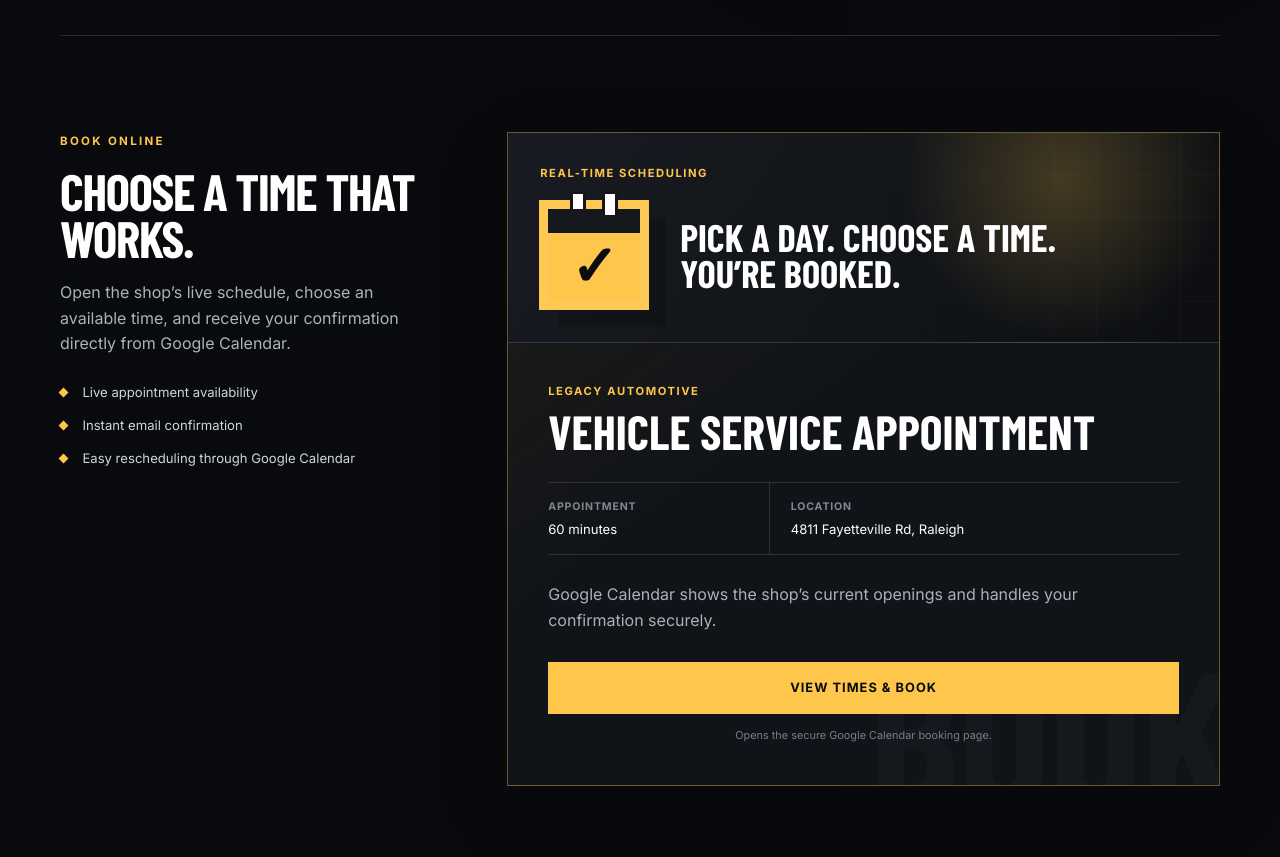
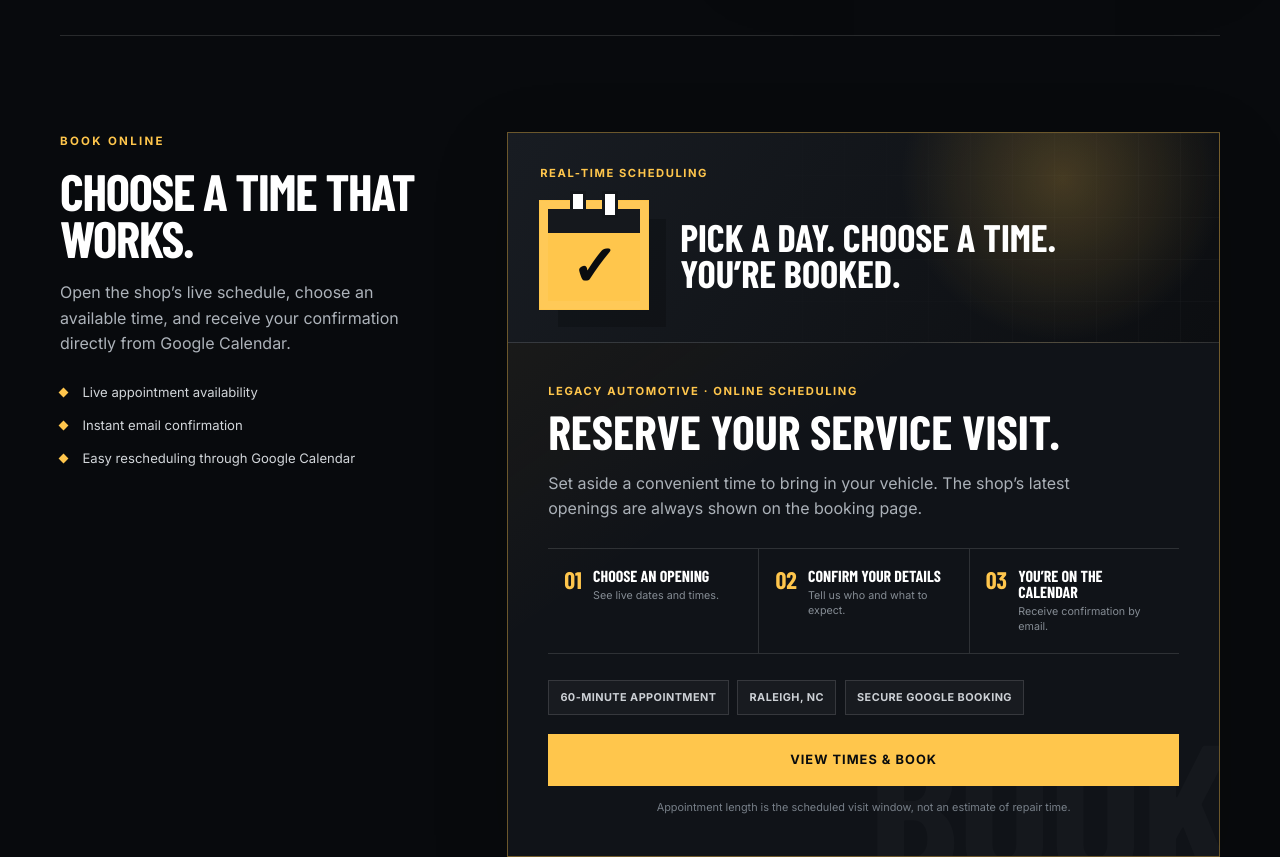
Before and after one commit to ttater041-stack/ttater041-stack.github.io, a plain HTML site: page index.html in a window 1280 px wide. Shown: the part 6840-7697 px from the top of the page. Drawn offline with nearby package versions, Linux system fonts and the light colour scheme; a web font is replaced by a local one.

Commit message:
Refine appointment booking details

```diff
--- a/index.html
+++ b/index.html
@@ -12,7 +12,7 @@
     <link rel="preconnect" href="https://fonts.googleapis.com" />
     <link rel="preconnect" href="https://fonts.gstatic.com" crossorigin />
     <link href="https://fonts.googleapis.com/css2?family=Barlow+Condensed:wght@600;700;800&family=Inter:wght@400;500;600;700&display=swap" rel="stylesheet" />
-    <link rel="stylesheet" href="styles.css?v=20261119-booking-card" />
+    <link rel="stylesheet" href="styles.css?v=20261119-booking-ticket" />
     <script type="application/ld+json">
       {
         "@context": "https://schema.org",
@@ -356,15 +356,21 @@
               <p>Pick a day. Choose a time.<br />You&rsquo;re booked.</p>
             </div>
             <div class="booking-card-copy">
-              <p class="booking-kicker">Legacy Automotive</p>
-              <h3>Vehicle Service Appointment</h3>
-              <dl class="booking-meta">
-                <div><dt>Appointment</dt><dd>60 minutes</dd></div>
-                <div><dt>Location</dt><dd>4811 Fayetteville Rd, Raleigh</dd></div>
-              </dl>
-              <p>Google Calendar shows the shop&rsquo;s current openings and handles your confirmation securely.</p>
+              <p class="booking-kicker">Legacy Automotive &middot; Online scheduling</p>
+              <h3>Reserve your service visit.</h3>
+              <p class="booking-intro">Set aside a convenient time to bring in your vehicle. The shop&rsquo;s latest openings are always shown on the booking page.</p>
+              <ol class="booking-flow" aria-label="How online booking works">
+                <li><span>01</span><div><strong>Choose an opening</strong><small>See live dates and times.</small></div></li>
+                <li><span>02</span><div><strong>Confirm your details</strong><small>Tell us who and what to expect.</small></div></li>
+                <li><span>03</span><div><strong>You&rsquo;re on the calendar</strong><small>Receive confirmation by email.</small></div></li>
+              </ol>
+              <div class="booking-facts" aria-label="Appointment details">
+                <span>60-minute appointment</span>
+                <span>Raleigh, NC</span>
+                <span>Secure Google booking</span>
+              </div>
               <a class="button button-primary" href="https://calendar.app.google/UyxfSRLNMaUc9Rpu9" target="_blank" rel="noopener">View times &amp; book</a>
-              <small>Opens the secure Google Calendar booking page.</small>
+              <small class="booking-disclaimer">Appointment length is the scheduled visit window, not an estimate of repair time.</small>
             </div>
           </article>
         </div>
--- a/styles.css
+++ b/styles.css
@@ -232,14 +232,17 @@ h2 { margin-bottom: 1.2rem; font-size: clamp(3rem, 5vw, 4.8rem); line-height: .9
 .booking-card-copy { position: relative; z-index: 1; padding: clamp(1.6rem, 4vw, 2.5rem); }
 .booking-kicker { margin: 0 0 .5rem; color: var(--gold-bright); font-size: .7rem; font-weight: 800; letter-spacing: .14em; text-transform: uppercase; }
 .booking-card h3 { margin: 0; font-family: var(--display); font-size: clamp(2.1rem, 4vw, 3rem); line-height: .95; text-transform: uppercase; }
-.booking-meta { display: grid; grid-template-columns: .7fr 1.3fr; margin: 1.7rem 0; border-top: 1px solid var(--line-dark); border-bottom: 1px solid var(--line-dark); }
-.booking-meta div { padding: 1rem 0; }
-.booking-meta div + div { padding-left: 1.3rem; border-left: 1px solid var(--line-dark); }
-.booking-meta dt { margin-bottom: .25rem; color: #818891; font-size: .66rem; font-weight: 800; letter-spacing: .08em; text-transform: uppercase; }
-.booking-meta dd { margin: 0; color: var(--white); font-size: .82rem; line-height: 1.4; }
-.booking-card-copy > p:not(.booking-kicker) { max-width: 560px; color: #abb1b8; }
-.booking-card-copy .button { width: 100%; margin-top: .8rem; }
-.booking-card-copy small { display: block; margin-top: .8rem; color: #777f88; font-size: .68rem; text-align: center; }
+.booking-intro { max-width: 590px; margin: 1rem 0 0; color: #abb1b8; }
+.booking-flow { display: grid; grid-template-columns: repeat(3, 1fr); margin: 1.6rem 0; padding: 0; border-top: 1px solid var(--line-dark); border-bottom: 1px solid var(--line-dark); list-style: none; }
+.booking-flow li { display: grid; grid-template-columns: auto 1fr; gap: .7rem; min-width: 0; padding: 1.2rem 1rem; }
+.booking-flow li + li { border-left: 1px solid var(--line-dark); }
+.booking-flow li > span { color: var(--gold-bright); font-family: var(--display); font-size: 1.5rem; font-weight: 800; line-height: 1; }
+.booking-flow strong { display: block; color: var(--white); font-family: var(--display); font-size: 1rem; line-height: 1; text-transform: uppercase; }
+.booking-flow small { display: block; margin-top: .35rem; color: #858c94; font-size: .67rem; line-height: 1.35; }
+.booking-facts { display: flex; flex-wrap: wrap; gap: .55rem; margin-bottom: 1.2rem; }
+.booking-facts span { padding: .48rem .7rem; color: #ccd0d5; background: rgba(255,255,255,.035); border: 1px solid var(--line-dark); font-size: .68rem; font-weight: 700; letter-spacing: .04em; text-transform: uppercase; }
+.booking-card-copy .button { width: 100%; }
+.booking-disclaimer { display: block; margin-top: .8rem; color: #777f88; font-size: .68rem; text-align: center; }
 .request-panel { display: grid; grid-template-columns: .72fr 1.28fr; gap: 5rem; align-items: start; margin-top: 6rem; padding-top: 6rem; border-top: 1px solid var(--line-dark); }
 .request-heading { position: sticky; top: 170px; }
 .request-heading h2 { font-size: clamp(2.8rem, 4vw, 4.2rem); }
@@ -365,8 +368,8 @@ h2 { margin-bottom: 1.2rem; font-size: clamp(3rem, 5vw, 4.8rem); line-height: .9
   .calendar-mark::after { right: 15px; }
   .calendar-mark span { height: 18px; }
   .calendar-mark strong { padding-top: 13px; font-size: 2.6rem; }
-  .booking-meta { grid-template-columns: 1fr; }
-  .booking-meta div + div { padding-left: 0; border-top: 1px solid var(--line-dark); border-left: 0; }
+  .booking-flow { grid-template-columns: 1fr; }
+  .booking-flow li + li { border-top: 1px solid var(--line-dark); border-left: 0; }
   .hero-actions, .contact-actions { display: grid; }
   .button { width: 100%; }
   .rating-card { width: 96%; right: -1%; }
```
